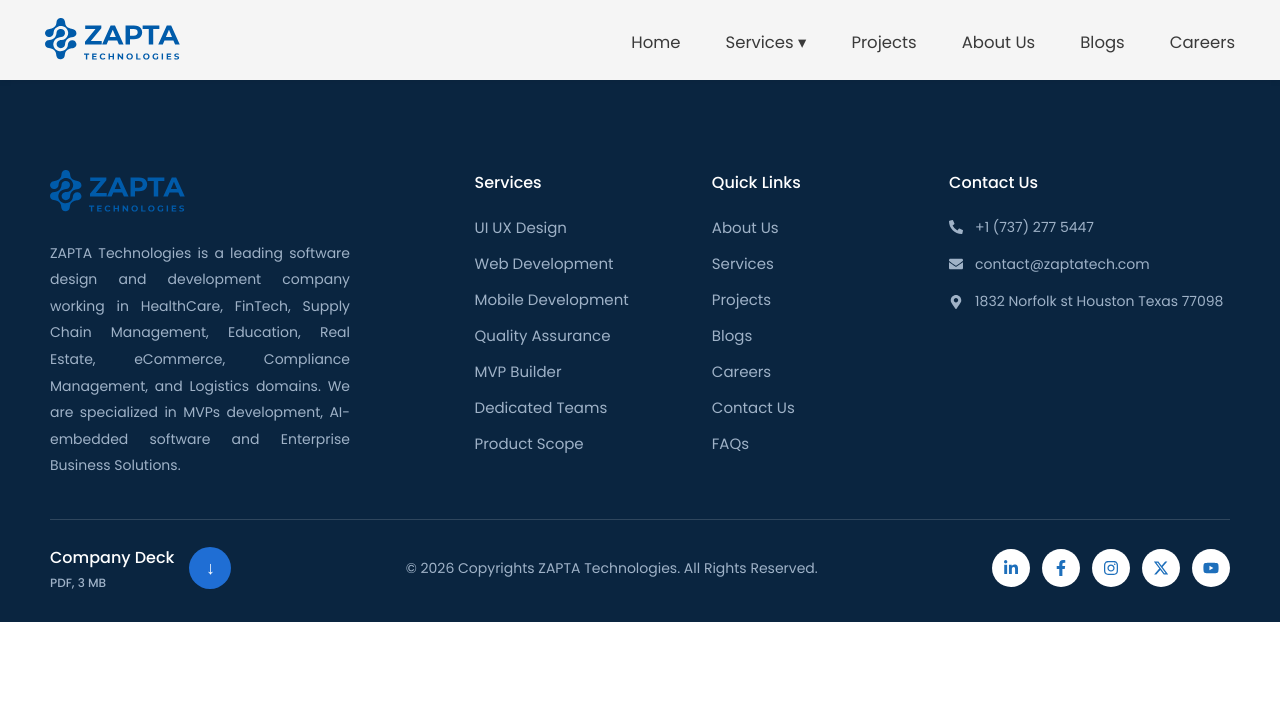
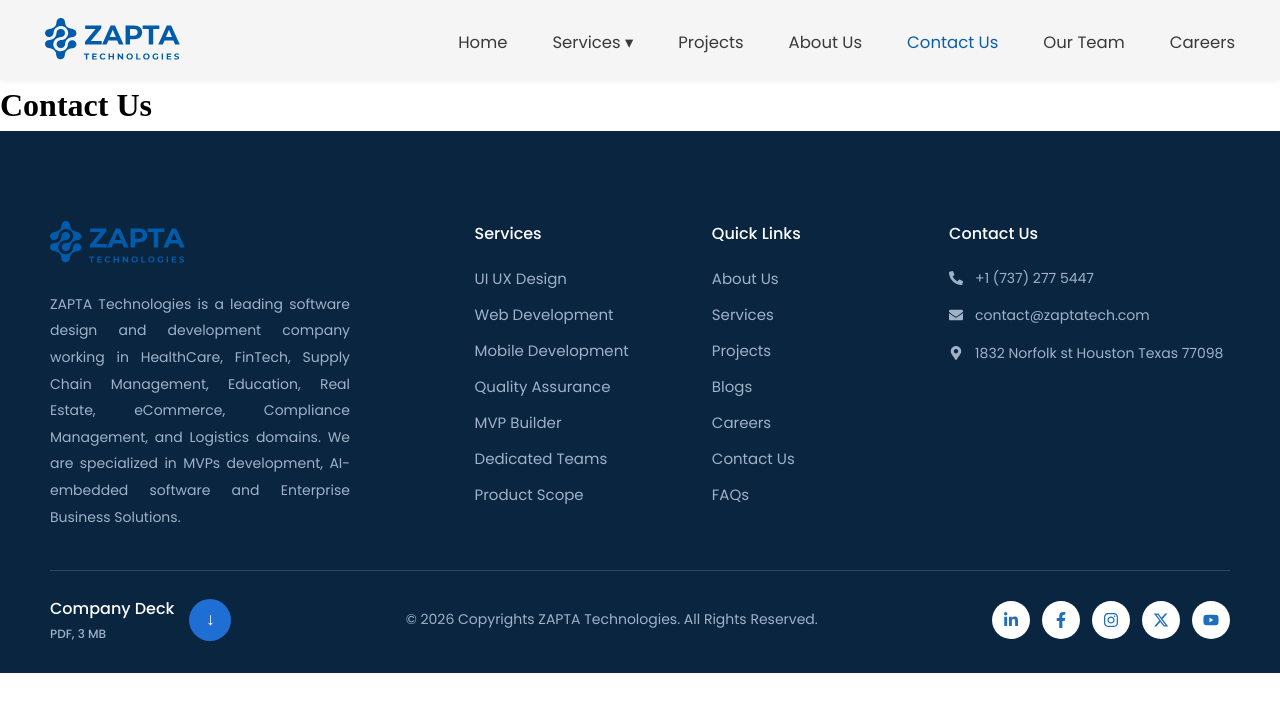
Before and after one commit to hasanSaeed17/ZaptaTechologiesClone, a React (Vite) app: page /contact in a window 1280 px wide. Shown: the top 712 px of the page. Built offline with nearby package versions, Linux system fonts and the light colour scheme.

Commit message:
structure

```diff
--- a/src/App.jsx
+++ b/src/App.jsx
@@ -3,7 +3,8 @@ import Footer from './components/common/Footer/Footer'
 import Home from './pages/Home'
 import Projects from './pages/Projects'
 import About from './pages/About'
-import Blogs from './pages/Blogs'
+import Contact from './pages/Contact'
+import Team from './pages/Teams'
 import Careers from './pages/Careers'
 
 import { Routes, Route } from "react-router-dom";
@@ -19,7 +20,8 @@ function App() {
         <Route path="/" element={<Home />} />
         <Route path="/projects" element={<Projects />} />
         <Route path="/about" element={<About />} />
-        <Route path="/blogs" element={<Blogs />} />
+        <Route path="/contact" element={<Contact />} />
+        <Route path="/team" element={<Team />} />
         <Route path="/careers" element={<Careers />} />
       </Routes>
 
--- a/src/components/common/Navbar/Navbar.jsx
+++ b/src/components/common/Navbar/Navbar.jsx
@@ -106,13 +106,19 @@ const Navbar = () => {
               <Link to="/about">About Us</Link>
             </li>
 
-            <li className={isActive("/blogs") ? "active" : ""}>
-              <Link to="/blogs">Blogs</Link>
+            <li className={isActive("/contact") ? "active" : ""}>
+              <Link to="/contact">Contact Us</Link>
+            </li>
+
+            <li className={isActive("/team") ? "active" : ""}>
+              <Link to="/team">Our Team</Link>
             </li>
 
             <li className={isActive("/careers") ? "active" : ""}>
               <Link to="/careers">Careers</Link>
             </li>
+
+
 
           </ul>
         </nav>
--- a/src/pages/Blogs.jsx
+++ /dev/null
@@ -1,5 +0,0 @@
-const Blogs = () => {
-  return <h1>Blogs Page</h1>;
-};
-
-export default Blogs;
--- /dev/null
+++ b/src/pages/Contact.jsx
@@ -0,0 +1,5 @@
+const Contact = () => {
+  return <h1>Contact Us</h1>;
+};
+
+export default Contact;
--- /dev/null
+++ b/src/pages/Teams.jsx
@@ -0,0 +1,5 @@
+const Team = () => {
+  return <h1>Our Team</h1>;
+};
+
+export default Team;
```
